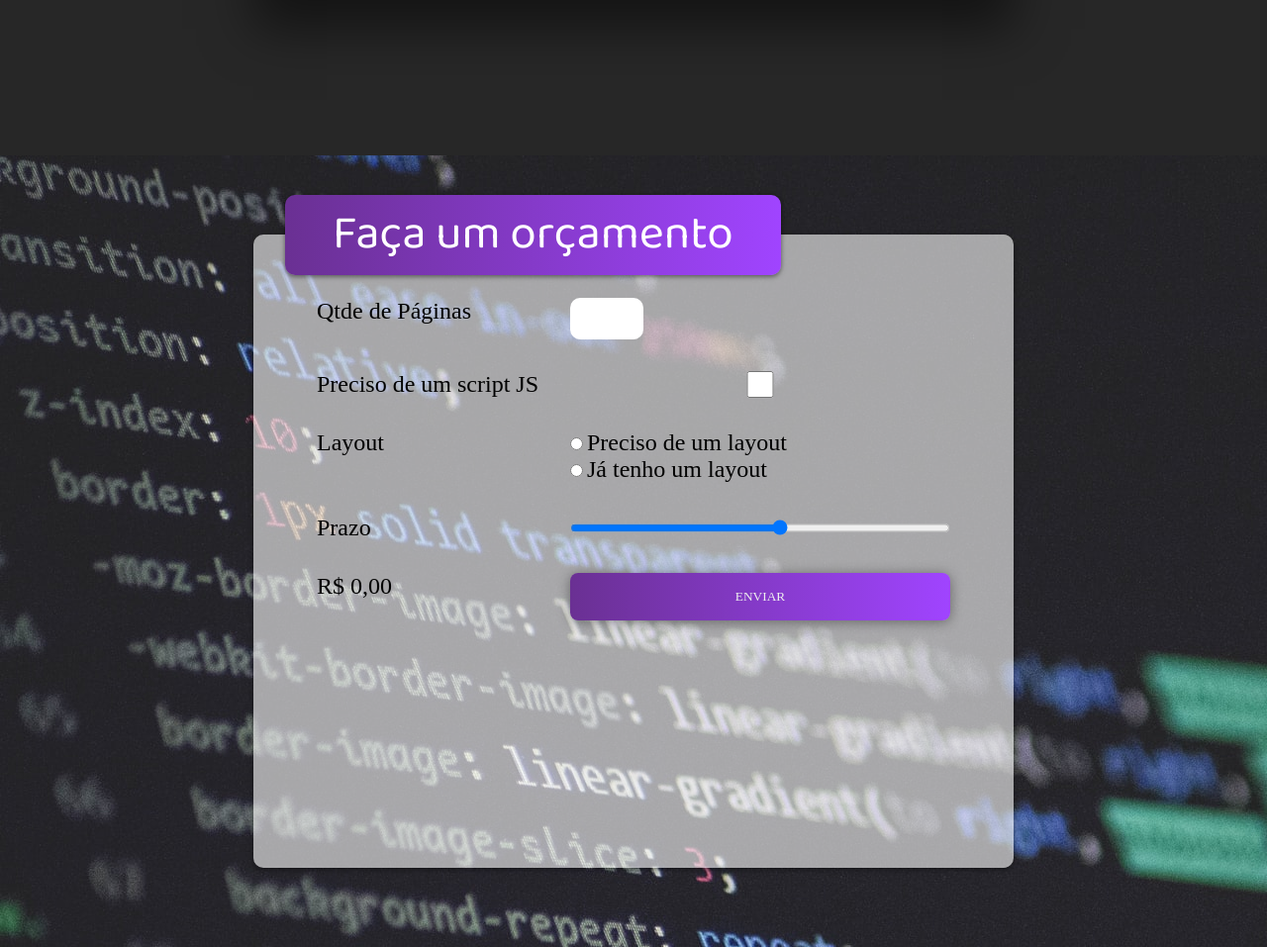
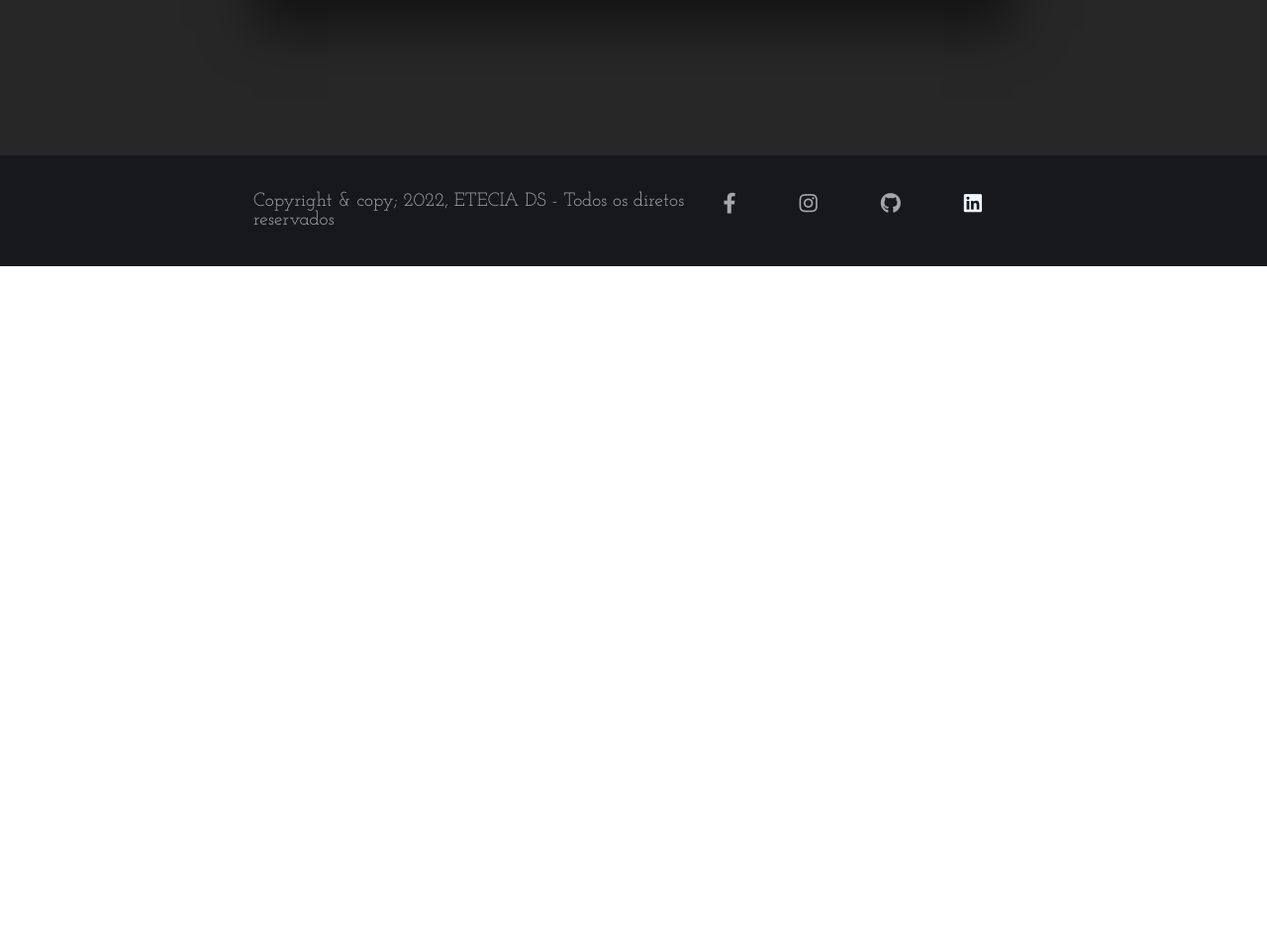
Before and after one commit to PedroH34/Portif-lio, a plain HTML site: page index.html in a window 1280 px wide. Shown: the part 2707-3664 px from the top of the page at 99% size. After the commit the page ends 2976 px from the top, so only its background shows below. Drawn offline with Linux system fonts and the light colour scheme; files whose address does not match are found by name; a web font is replaced by a local one.

Commit message:
Segundo commit

```diff
--- a/index.html
+++ b/index.html
@@ -180,7 +180,7 @@
           </div>
         </section>
 
-        <section class="sessao-orcamento" id="orcamento">
+        <!-- <section class="sessao-orcamento" id="orcamento">
           <div class="orcamento-wrapper">
             <h1>Faça um orçamento</h1>
             <form>
@@ -205,7 +205,7 @@
               <button class="btn btn-orcamento" type="submit">Enviar</button>
             </form>
           </div>
-        </section>
+        </section> -->
 
         <footer>
           <div class="footer-content">
```
